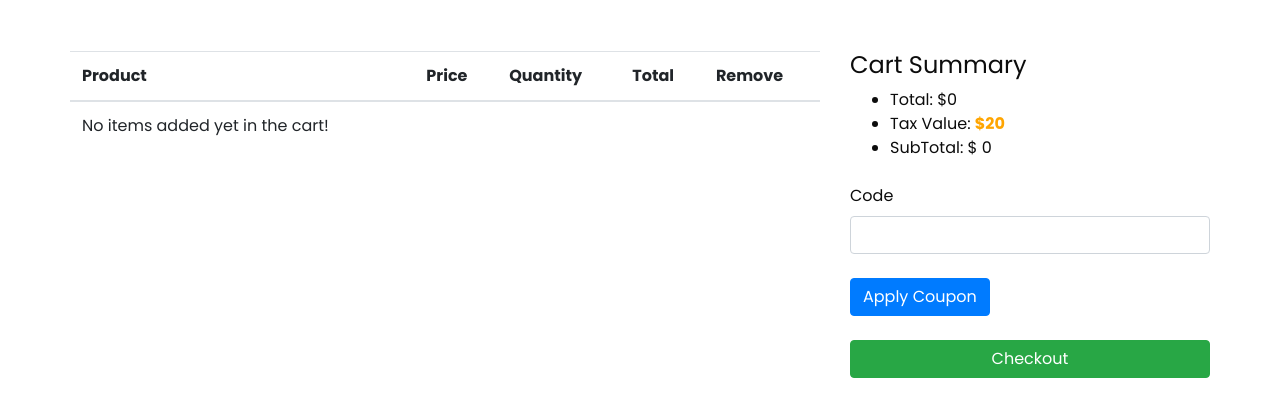
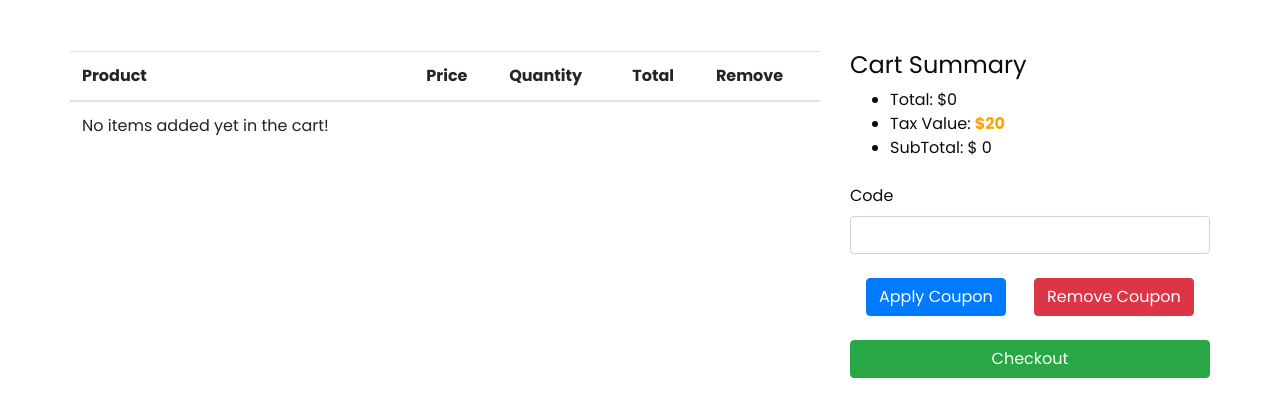
Before and after one commit to MazenShalaby/E-Commerce, a Django app: page /cart/ in a window 1280 px wide. Shown: the part 275-692 px from the top of the page. Run offline with Django 5.2, Linux system fonts and the light colour scheme; data that the repository does not hold is empty; parts of the project's set-up code (start-up, migrations or seed data) failed here and were passed over; some libraries are stand-ins or nearby versions.

Commit message:
feat(coupons): add coupon remove view function

```diff
--- a/coupons/urls.py
+++ b/coupons/urls.py
@@ -1,9 +1,11 @@
 from django.urls import path
 
-from .views import coupon_apply
+from .views import coupon_apply, coupon_remove
+
 # create your urlpatterns here.
 
 
 urlpatterns = [
     path('apply/', coupon_apply, name='coupon-apply'),
+    path('remove/', coupon_remove, name='coupon-remove'),
 ]
--- a/templates/cart/cart_detail.html
+++ b/templates/cart/cart_detail.html
@@ -93,7 +93,8 @@ Cart
           <form class="coupon_form mt-4" action="{% url 'coupon-apply' %}" method="post">
             {% csrf_token %}
             {{coupon_apply_form|crispy}}
-            <button type="submit" class="btn btn-primary mt-2">Apply Coupon</button>
+            <button type="submit" class="btn btn-primary mt-2 ml-3">Apply Coupon</button>
+            <button href="{% url 'coupon-remove' %}" type="submit" class="btn btn-danger mt-2 ml-4">Remove Coupon</button>
           </form>
           <a href="{% url 'order-create' %}" class="btn btn-success mt-4 w-100">Checkout</a>
         </div>
```
Also changed, not shown: coupons/views.py (+7 -0 lines).
